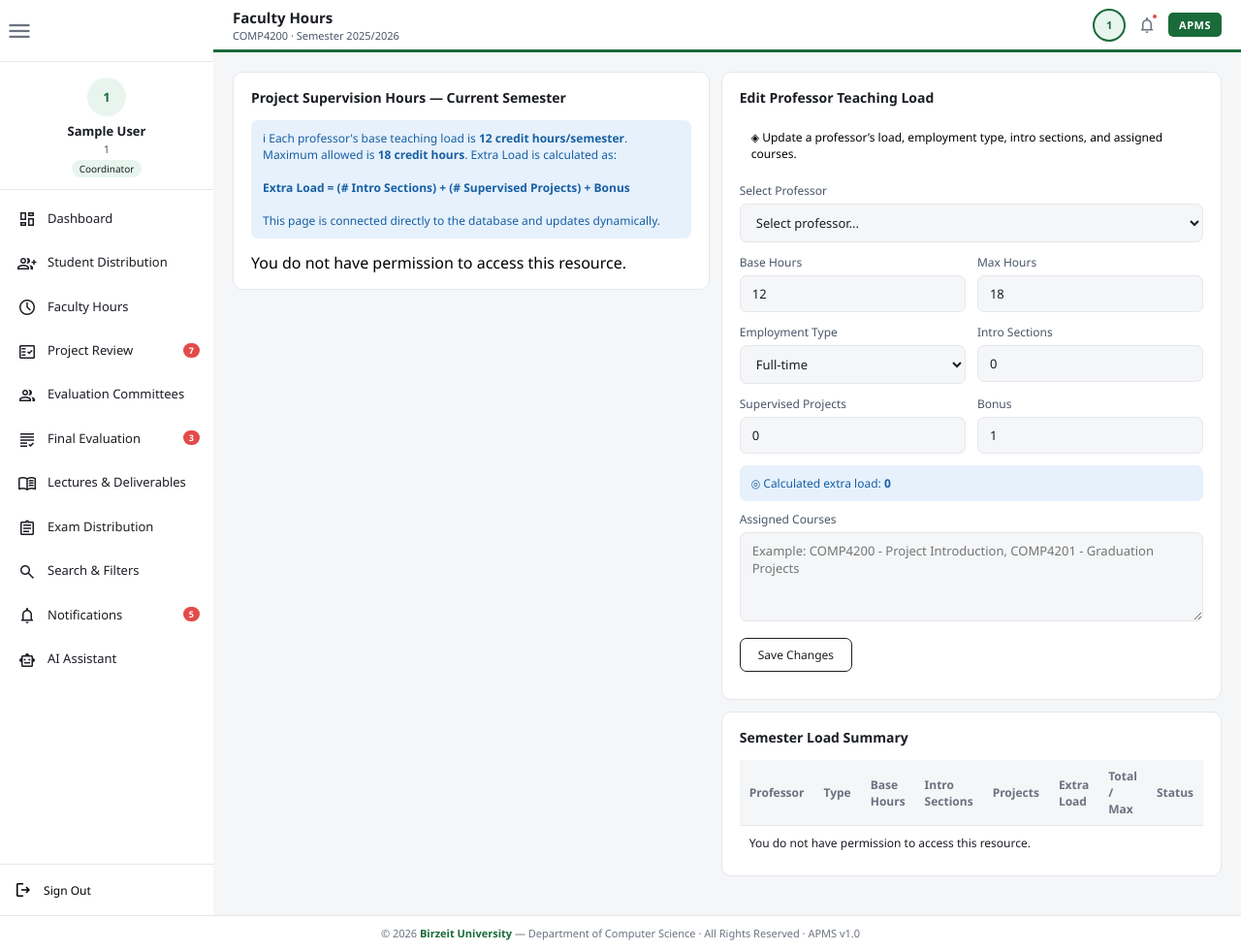
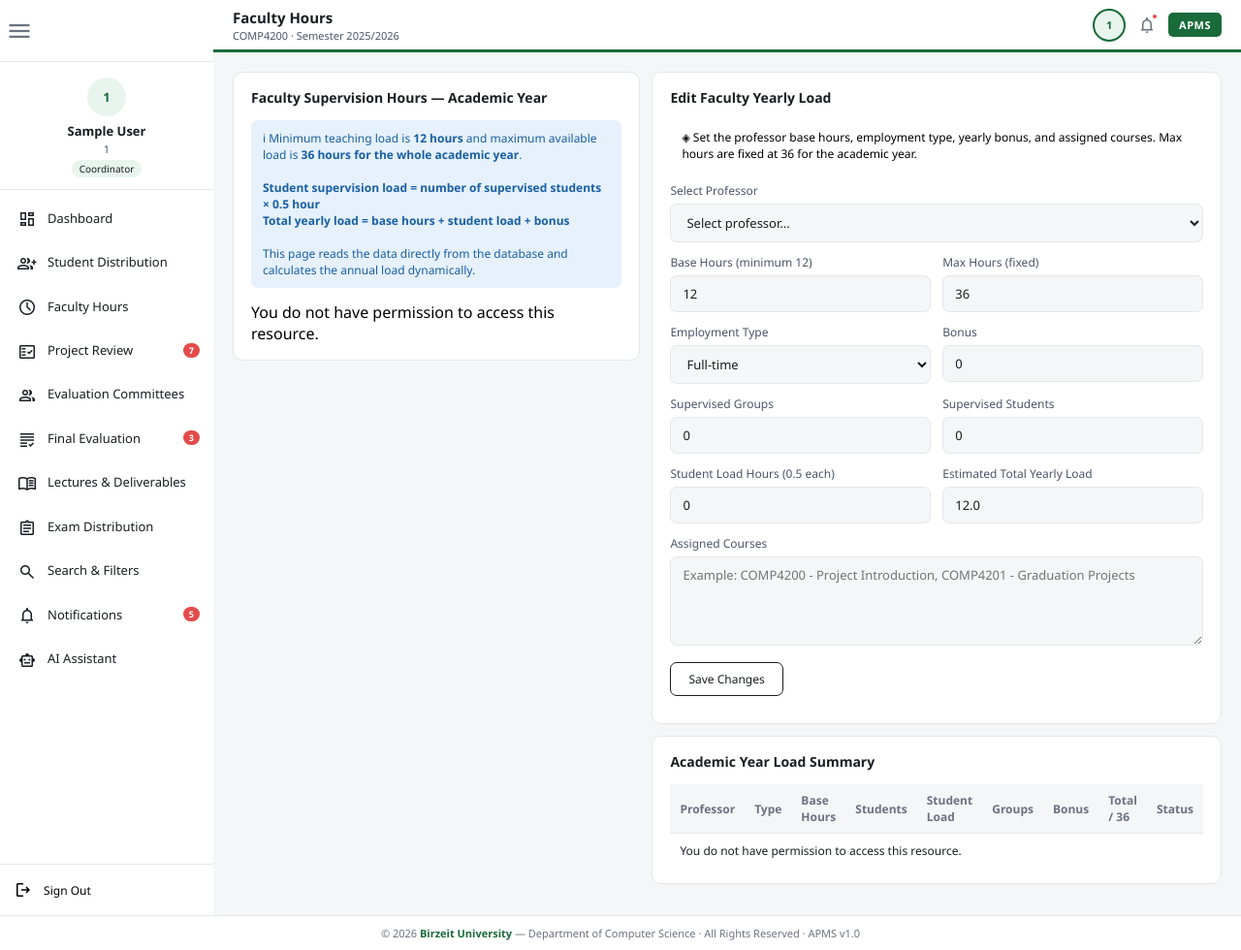
Before and after one commit to Rahaf-Badwan/Graduation_Project, a Flask app: template templates/coordinator/hours.html in a window 1280 px wide. Shown: the whole page at 97% size. Run offline with Flask 3, Linux system fonts and the light colour scheme; the template is opened without the code that fills it, so the values that code supplies are empty; the visitor is signed in with stand-in values (Sample User, id 1).

Commit message:
Update hours.html

```diff
--- a/templates/coordinator/hours.html
+++ b/templates/coordinator/hours.html
@@ -10,16 +10,17 @@
     <div>
       <div class="card">
         <div class="card-hd">
-          <span class="card-title">Project Supervision Hours — Current Semester</span>
+          <span class="card-title">Faculty Supervision Hours — Academic Year</span>
         </div>
 
         <div class="u-0ffd9126">
-          ℹ Each professor's base teaching load is <b>12 credit hours/semester</b>. Maximum allowed is <b>18 credit hours</b>.
-          Extra Load is calculated as:
+          ℹ Minimum teaching load is <b>12 hours</b> and maximum available load is <b>36 hours for the whole academic year</b>.
           <br><br>
-          <b>Extra Load = (# Intro Sections) + (# Supervised Projects) + Bonus</b>
+          <b>Student supervision load = number of supervised students × 0.5 hour</b>
+          <br>
+          <b>Total yearly load = base hours + student load + bonus</b>
           <br><br>
-          This page is connected directly to the database and updates dynamically.
+          This page reads the data directly from the database and calculates the annual load dynamically.
         </div>
 
         <div id="facultyHoursBars">
@@ -31,11 +32,11 @@
     <div>
       <div class="card">
         <div class="card-hd">
-          <span class="card-title">Edit Professor Teaching Load</span>
+          <span class="card-title">Edit Faculty Yearly Load</span>
         </div>
 
         <div class="u-7dcbcef8">
-          ◈ Update a professor’s load, employment type, intro sections, and assigned courses.
+          ◈ Set the professor base hours, employment type, yearly bonus, and assigned courses. Max hours are fixed at 36 for the academic year.
         </div>
 
         <div class="field-wrap">
@@ -47,13 +48,13 @@
 
         <div class="form-grid">
           <div class="field-wrap">
-            <div class="field-label">Base Hours</div>
-            <input class="field-input" id="baseHours" type="number" min="0" step="0.5" value="12" />
+            <div class="field-label">Base Hours (minimum 12)</div>
+            <input class="field-input" id="baseHours" type="number" min="12" max="36" step="0.5" value="12" />
           </div>
 
           <div class="field-wrap">
-            <div class="field-label">Max Hours</div>
-            <input class="field-input" id="maxHours" type="number" min="1" step="0.5" value="18" />
+            <div class="field-label">Max Hours (fixed)</div>
+            <input class="field-input" id="maxHours" type="number" value="36" disabled />
           </div>
         </div>
 
@@ -67,26 +68,33 @@
           </div>
 
           <div class="field-wrap">
-            <div class="field-label">Intro Sections</div>
-            <input class="field-input" id="introSections" type="number" min="0" value="0" oninput="updateExtraLoadPreview()" />
+            <div class="field-label">Bonus</div>
+            <input class="field-input" id="extraBonus" type="number" min="0" step="0.5" value="0" oninput="updateYearLoadPreview()" />
           </div>
         </div>
 
         <div class="form-grid">
           <div class="field-wrap">
-            <div class="field-label">Supervised Projects</div>
-            <input class="field-input" id="supervisedProjects" type="number" min="0" value="0" disabled />
+            <div class="field-label">Supervised Groups</div>
+            <input class="field-input" id="supervisedGroups" type="number" min="0" value="0" disabled />
           </div>
 
           <div class="field-wrap">
-            <div class="field-label">Bonus</div>
-            <input class="field-input" id="extraBonus" type="number" min="0" value="1" oninput="updateExtraLoadPreview()" />
+            <div class="field-label">Supervised Students</div>
+            <input class="field-input" id="supervisedStudents" type="number" min="0" value="0" disabled />
           </div>
         </div>
 
-        <div class="u-0ffd9126" style="margin-bottom:10px">
-          ◎ Calculated extra load:
-          <b id="extraLoadPreview">0</b>
+        <div class="form-grid">
+          <div class="field-wrap">
+            <div class="field-label">Student Load Hours (0.5 each)</div>
+            <input class="field-input" id="studentLoadHours" type="number" min="0" step="0.5" value="0" disabled />
+          </div>
+
+          <div class="field-wrap">
+            <div class="field-label">Estimated Total Yearly Load</div>
+            <input class="field-input" id="totalYearHoursPreview" type="number" min="0" step="0.5" value="12" disabled />
+          </div>
         </div>
 
         <div class="field-wrap">
@@ -103,7 +111,7 @@
 
       <div class="card">
         <div class="card-hd">
-          <span class="card-title">Semester Load Summary</span>
+          <span class="card-title">Academic Year Load Summary</span>
         </div>
 
         <div class="u-77c8140b">
@@ -113,15 +121,16 @@
                 <th>Professor</th>
                 <th>Type</th>
                 <th>Base Hours</th>
-                <th>Intro Sections</th>
-                <th>Projects</th>
-                <th>Extra Load</th>
-                <th>Total / Max</th>
+                <th>Students</th>
+                <th>Student Load</th>
+                <th>Groups</th>
+                <th>Bonus</th>
+                <th>Total / 36</th>
                 <th>Status</th>
               </tr>
             </thead>
             <tbody id="hoursSummaryBody">
-              <tr><td colspan="8">Loading...</td></tr>
+              <tr><td colspan="9">Loading...</td></tr>
             </tbody>
           </table>
         </div>
@@ -132,6 +141,35 @@
 
 <script>
 let facultyData = [];
+
+function num(value, fallback = 0) {
+  const n = Number(value);
+  return Number.isFinite(n) ? n : fallback;
+}
+
+function normalizeRow(row) {
+  const baseHours = num(row.base_hours, 12);
+  const extraBonus = num(row.extra_bonus, 0);
+  const supervisedStudents = num(row.supervised_students, 0);
+  const supervisedGroups = num(row.supervised_groups ?? row.supervised_projects, 0);
+  const studentLoadHours = num(row.student_load_hours, supervisedStudents * 0.5);
+  const totalYearHours = num(row.total_year_hours ?? row.total_hours, baseHours + studentLoadHours + extraBonus);
+  const remainingHours = num(row.remaining_hours, 36 - totalYearHours);
+
+  return {
+    ...row,
+    base_hours: baseHours,
+    extra_bonus: extraBonus,
+    supervised_students: supervisedStudents,
+    supervised_groups: supervisedGroups,
+    student_load_hours: studentLoadHours,
+    total_year_hours: totalYearHours,
+    remaining_hours: remainingHours,
+    employment_type: row.employment_type || 'full_time',
+    assigned_courses: row.assigned_courses || '',
+    status: row.status || 'Within Limit'
+  };
+}
 
 async function loadFacultyHoursData() {
   const barsBox = document.getElementById('facultyHoursBars');
@@ -146,15 +184,14 @@ async function loadFacultyHoursData() {
       throw new Error(data.error || 'Failed to load faculty hours.');
     }
 
-    facultyData = data.faculty || [];
-
+    facultyData = (data.faculty || []).map(normalizeRow);
     renderFacultyBars(facultyData);
     renderSummaryTable(facultyData);
     renderProfessorSelect(facultyData);
 
   } catch (err) {
     barsBox.innerHTML = `<div>${escapeHtml(err.message)}</div>`;
-    summaryBody.innerHTML = `<tr><td colspan="8">${escapeHtml(err.message)}</td></tr>`;
+    summaryBody.innerHTML = `<tr><td colspan="9">${escapeHtml(err.message)}</td></tr>`;
     professorSelect.innerHTML = '<option value="">Select professor...</option>';
   }
 }
@@ -167,23 +204,24 @@ function renderFacultyBars(rows) {
     return;
   }
 
-  box.innerHTML = rows.map(row => {
-    const percent = Math.min((row.total_hours / row.max_hours) * 100, 100);
+  box.innerHTML = rows.map(originalRow => {
+    const row = normalizeRow(originalRow);
+    const percent = Math.min((row.total_year_hours / 36) * 100, 100);
     let fillClass = 'h-ok';
-    if (row.total_hours > row.max_hours) fillClass = 'h-over';
-    else if (row.total_hours >= row.max_hours - 1.5) fillClass = 'h-warn';
+    if (row.total_year_hours > 36) fillClass = 'h-over';
+    else if (row.total_year_hours >= 32) fillClass = 'h-warn';
 
     return `
       <div class="hours-bar-wrap">
         <div class="hours-bar-top">
           <span class="u-44265a69">${escapeHtml(row.full_name)}</span>
-          <span class="u-cfb6c12e">${row.total_hours} / ${row.max_hours} hrs</span>
+          <span class="u-cfb6c12e">${row.total_year_hours.toFixed(1)} / 36 hrs</span>
         </div>
         <div class="hours-bar-bg">
           <div class="hours-bar-fill ${fillClass}" style="width:${percent}%"></div>
         </div>
         <div class="u-de9298af">
-          ${row.supervised_projects} projects — ${row.remaining_hours.toFixed(1)} hours remaining
+          ${row.supervised_students} students × 0.5 = ${row.student_load_hours.toFixed(1)} hrs — ${row.remaining_hours.toFixed(1)} hours remaining
         </div>
       </div>
     `;
@@ -194,29 +232,34 @@ function renderSummaryTable(rows) {
   const body = document.getElementById('hoursSummaryBody');
 
   if (!rows.length) {
-    body.innerHTML = '<tr><td colspan="8">No summary data found.</td></tr>';
+    body.innerHTML = '<tr><td colspan="9">No summary data found.</td></tr>';
     return;
   }
 
-  body.innerHTML = rows.map(row => `
+  body.innerHTML = rows.map(originalRow => {
+    const row = normalizeRow(originalRow);
+    return `
       <tr>
         <td>${escapeHtml(row.full_name)}</td>
         <td>${row.employment_type === 'full_time' ? 'Full-time' : 'Part-time'}</td>
         <td>${row.base_hours}</td>
-      <td>${row.intro_sections}</td>
-      <td>${row.supervised_projects}</td>
-      <td>${row.extra_load}</td>
-      <td>${row.total_hours} / ${row.max_hours}</td>
+        <td>${row.supervised_students}</td>
+        <td>${row.student_load_hours.toFixed(1)}</td>
+        <td>${row.supervised_groups}</td>
+        <td>${row.extra_bonus}</td>
+        <td>${row.total_year_hours.toFixed(1)} / 36</td>
         <td>${escapeHtml(row.status)}</td>
       </tr>
-  `).join('');
+    `;
+  }).join('');
 }
 
 function renderProfessorSelect(rows) {
   const select = document.getElementById('professorSelect');
   select.innerHTML = '<option value="">Select professor...</option>';
 
-  rows.forEach(row => {
+  rows.forEach(originalRow => {
+    const row = normalizeRow(originalRow);
     const opt = document.createElement('option');
     opt.value = row.faculty_id;
     opt.textContent = row.full_name;
@@ -226,26 +269,27 @@ function renderProfessorSelect(rows) {
 
 function fillProfessorData() {
   const id = document.getElementById('professorSelect').value;
-  const row = facultyData.find(x => String(x.faculty_id) === String(id));
+  const row = normalizeRow(facultyData.find(x => String(x.faculty_id) === String(id)) || {});
 
-  if (!row) return;
+  if (!row.faculty_id) return;
 
   document.getElementById('baseHours').value = row.base_hours;
-  document.getElementById('maxHours').value = row.max_hours;
+  document.getElementById('maxHours').value = 36;
   document.getElementById('employmentType').value = row.employment_type;
-  document.getElementById('introSections').value = row.intro_sections;
-  document.getElementById('supervisedProjects').value = row.supervised_projects;
+  document.getElementById('supervisedGroups').value = row.supervised_groups;
+  document.getElementById('supervisedStudents').value = row.supervised_students;
+  document.getElementById('studentLoadHours').value = row.student_load_hours.toFixed(1);
   document.getElementById('extraBonus').value = row.extra_bonus;
   document.getElementById('assignedCourses').value = row.assigned_courses || '';
 
-  updateExtraLoadPreview();
+  updateYearLoadPreview();
 }
 
-function updateExtraLoadPreview() {
-  const intro = parseInt(document.getElementById('introSections').value || '0', 10);
-  const projects = parseInt(document.getElementById('supervisedProjects').value || '0', 10);
-  const bonus = parseInt(document.getElementById('extraBonus').value || '0', 10);
-  document.getElementById('extraLoadPreview').textContent = intro + projects + bonus;
+function updateYearLoadPreview() {
+  const base = num(document.getElementById('baseHours').value, 12);
+  const studentLoad = num(document.getElementById('studentLoadHours').value, 0);
+  const bonus = num(document.getElementById('extraBonus').value, 0);
+  document.getElementById('totalYearHoursPreview').value = (base + studentLoad + bonus).toFixed(1);
 }
 
 async function saveFacultyLoad() {
@@ -264,9 +308,7 @@ async function saveFacultyLoad() {
       body: JSON.stringify({
         faculty_id: facultyId,
         base_hours: document.getElementById('baseHours').value,
-        max_hours: document.getElementById('maxHours').value,
         employment_type: document.getElementById('employmentType').value,
-        intro_sections: document.getElementById('introSections').value,
         extra_bonus: document.getElementById('extraBonus').value,
         assigned_courses: document.getElementById('assignedCourses').value
       })
@@ -280,6 +322,7 @@ async function saveFacultyLoad() {
 
     msg.textContent = data.message || 'Saved successfully.';
     await loadFacultyHoursData();
+    fillProfessorData();
 
   } catch (err) {
     msg.textContent = err.message;
@@ -295,6 +338,9 @@ function escapeHtml(value) {
     .replaceAll("'", '&#39;');
 }
 
-document.addEventListener('DOMContentLoaded', loadFacultyHoursData);
+document.addEventListener('DOMContentLoaded', async () => {
+  await loadFacultyHoursData();
+  updateYearLoadPreview();
+});
 </script>
 {% endblock %}
```
Lines whose indentation alone changed are shown as unchanged.
